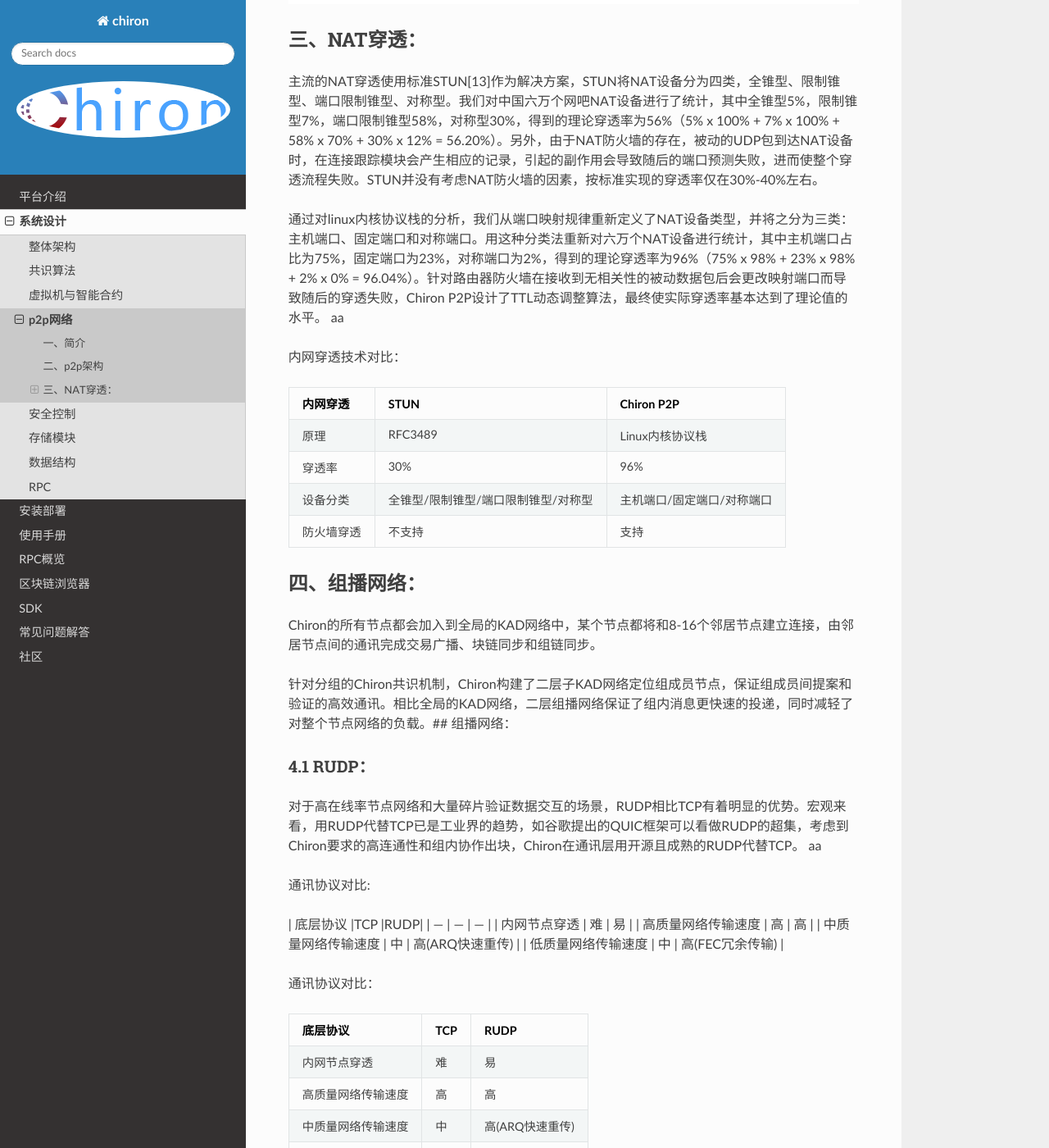
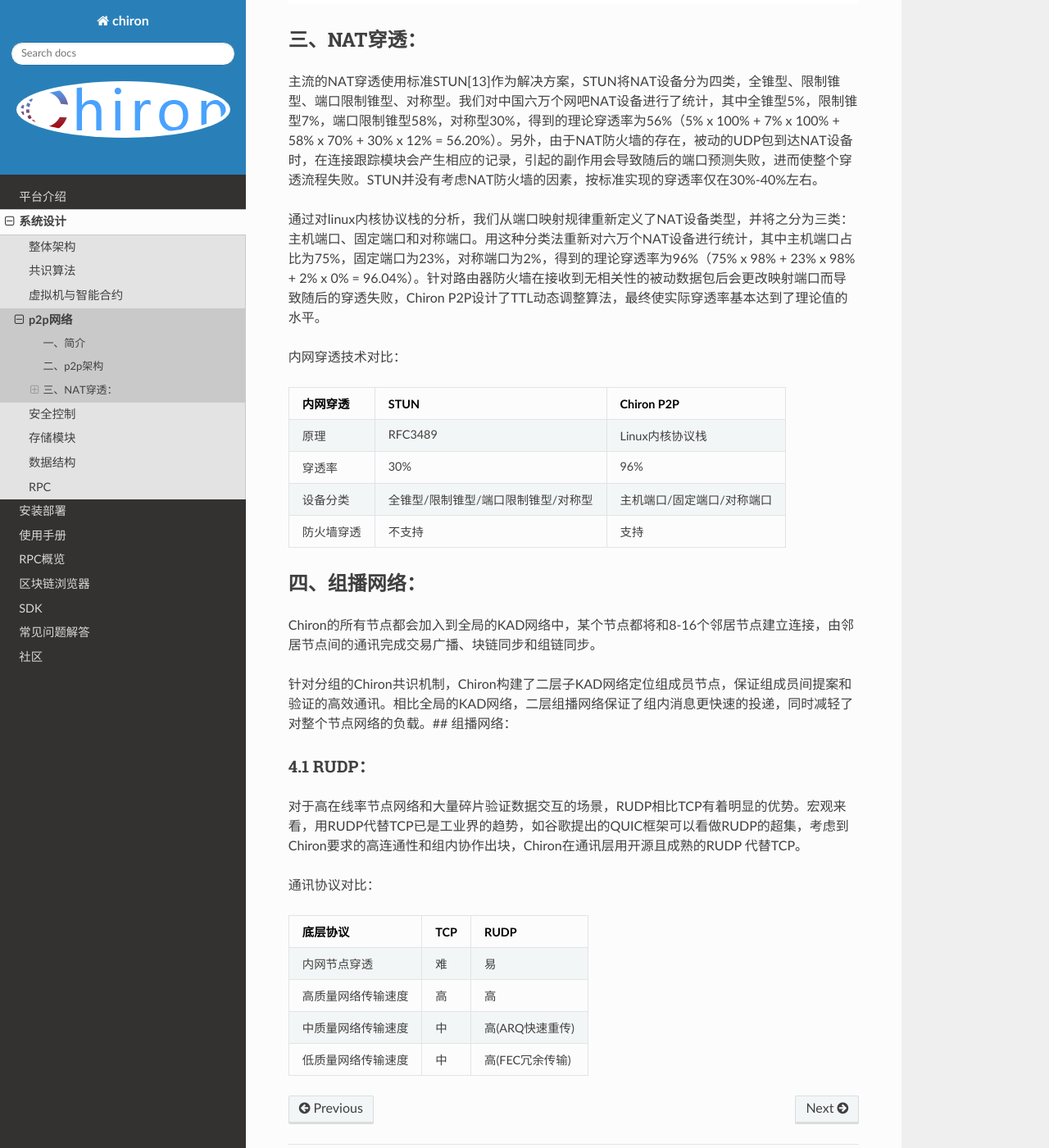
Before and after one commit to cxlhello/readdocs, a Sphinx documentation site: the page built from source/design/p2p/index.md, in a window 1280 px wide and 1400 px high, scrolled down 1200 px. Shown: the whole window at 82% size. Built offline with Sphinx 7.4.7 and the Read the Docs theme 2.0.0, drawn with Linux system fonts in a browser that asks for light colours.

Commit message:
chiron p2p document  update test

```diff
--- a/source/design/p2p/index.md
+++ b/source/design/p2p/index.md
@@ -15,8 +15,8 @@
 
    主流的NAT穿透使用标准STUN[13]作为解决方案，STUN将NAT设备分为四类，全锥型、限制锥型、端口限制锥型、对称型。我们对中国六万个网吧NAT设备进行了统计，其中全锥型5%，限制锥型7%，端口限制锥型58%，对称型30%，得到的理论穿透率为56%（5% x 100% + 7% x 100% + 58% x 70% + 30% x 12% = 56.20%）。另外，由于NAT防火墙的存在，被动的UDP包到达NAT设备时，在连接跟踪模块会产生相应的记录，引起的副作用会导致随后的端口预测失败，进而使整个穿透流程失败。STUN并没有考虑NAT防火墙的因素，按标准实现的穿透率仅在30%-40%左右。
 
-   通过对linux内核协议栈的分析，我们从端口映射规律重新定义了NAT设备类型，并将之分为三类：主机端口、固定端口和对称端口。用这种分类法重新对六万个NAT设备进行统计，其中主机端口占比为75%，固定端口为23%，对称端口为2%，得到的理论穿透率为96%（75% x 98% + 23% x 98% + 2% x 0% = 96.04%）。针对路由器防火墙在接收到无相关性的被动数据包后会更改映射端口而导致随后的穿透失败，Chiron P2P设计了TTL动态调整算法，最终使实际穿透率基本达到了理论值的水平。
-aa
+   通过对linux内核协议栈的分析，我们从端口映射规律重新定义了NAT设备类型，并将之分为三类：主机端口、固定端口和对称端口。用这种分类法重新对六万个NAT设备进行统计，其中主机端口占比为75%，固定端口为23%，对称端口为2%，得到的理论穿透率为96%（75% x 98% + 23% x 98% + 2% x 0% = 96.04%）。针对路由器防火墙在接收到无相关性的被动数据包后会更改映射端口而导致随后的穿透失败，Chiron P2P设计了TTL动态调整算法，最终使实际穿透率基本达到了理论值的
+水平。
 
 内网穿透技术对比：
 
@@ -34,18 +34,8 @@ aa
 
 ### 4.1 RUDP：
 
-  对于高在线率节点网络和大量碎片验证数据交互的场景，RUDP相比TCP有着明显的优势。宏观来看，用RUDP代替TCP已是工业界的趋势，如谷歌提出的QUIC框架可以看做RUDP的超集，考虑到Chiron要求的高连通性和组内协作出块，Chiron在通讯层用开源且成熟的RUDP代替TCP。
-aa
-
-通讯协议对比:
-
-| 底层协议 |TCP  |RUDP|
-| --- | --- | --- |
-| 内网节点穿透 | 难 | 易 |
-| 高质量网络传输速度 | 高 | 高 |
-| 中质量网络传输速度 | 中 | 高(ARQ快速重传) |
-| 低质量网络传输速度 | 中 | 高(FEC冗余传输) |
-
+  对于高在线率节点网络和大量碎片验证数据交互的场景，RUDP相比TCP有着明显的优势。宏观来看，用RUDP代替TCP已是工业界的趋势，如谷歌提出的QUIC框架可以看做RUDP的超集，考虑到Chiron要求的高连通性和组内协作出块，Chiron在通讯层用开源且成熟的RUDP
+代替TCP。
 
 通讯协议对比：
 
```
